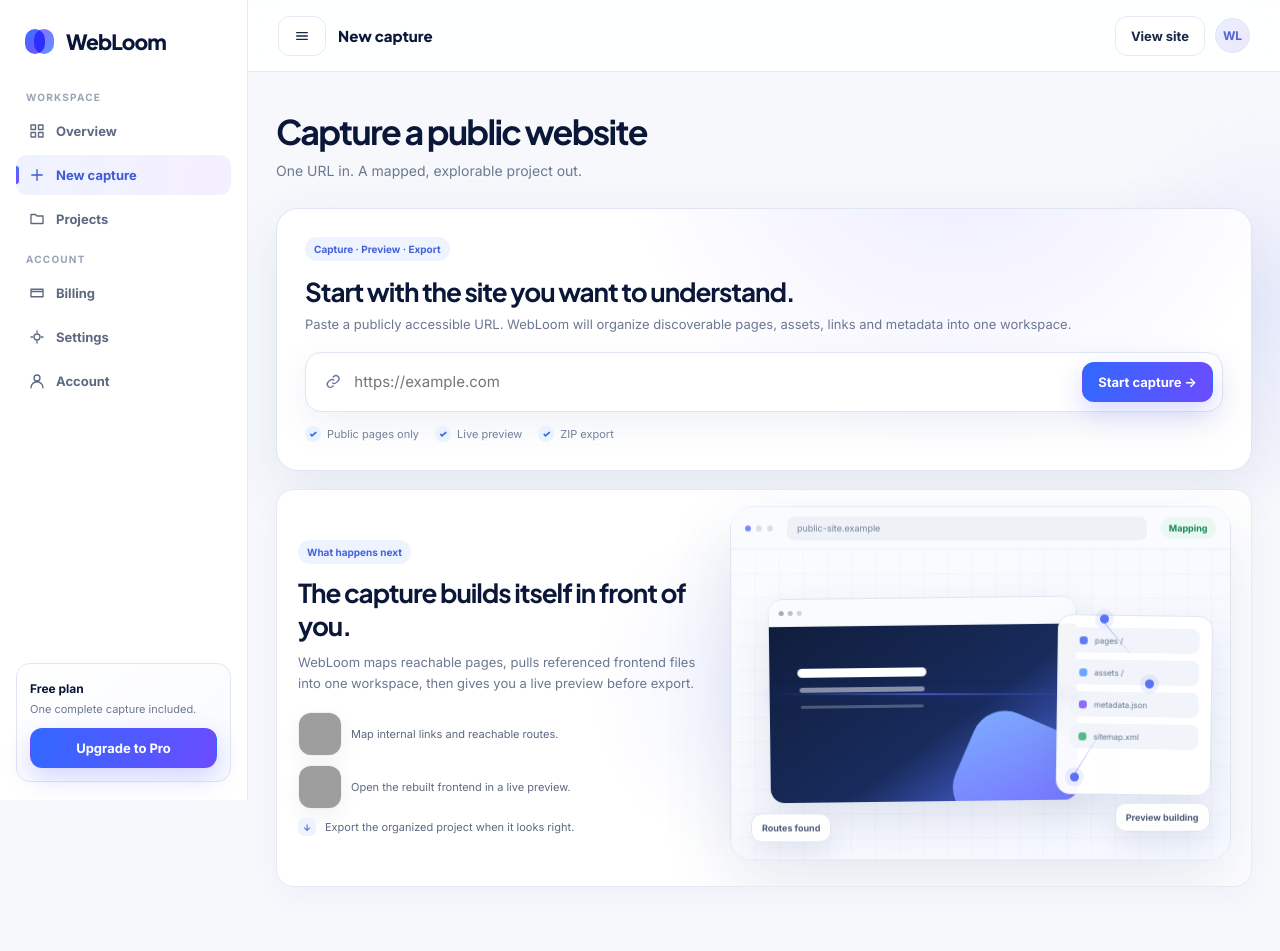
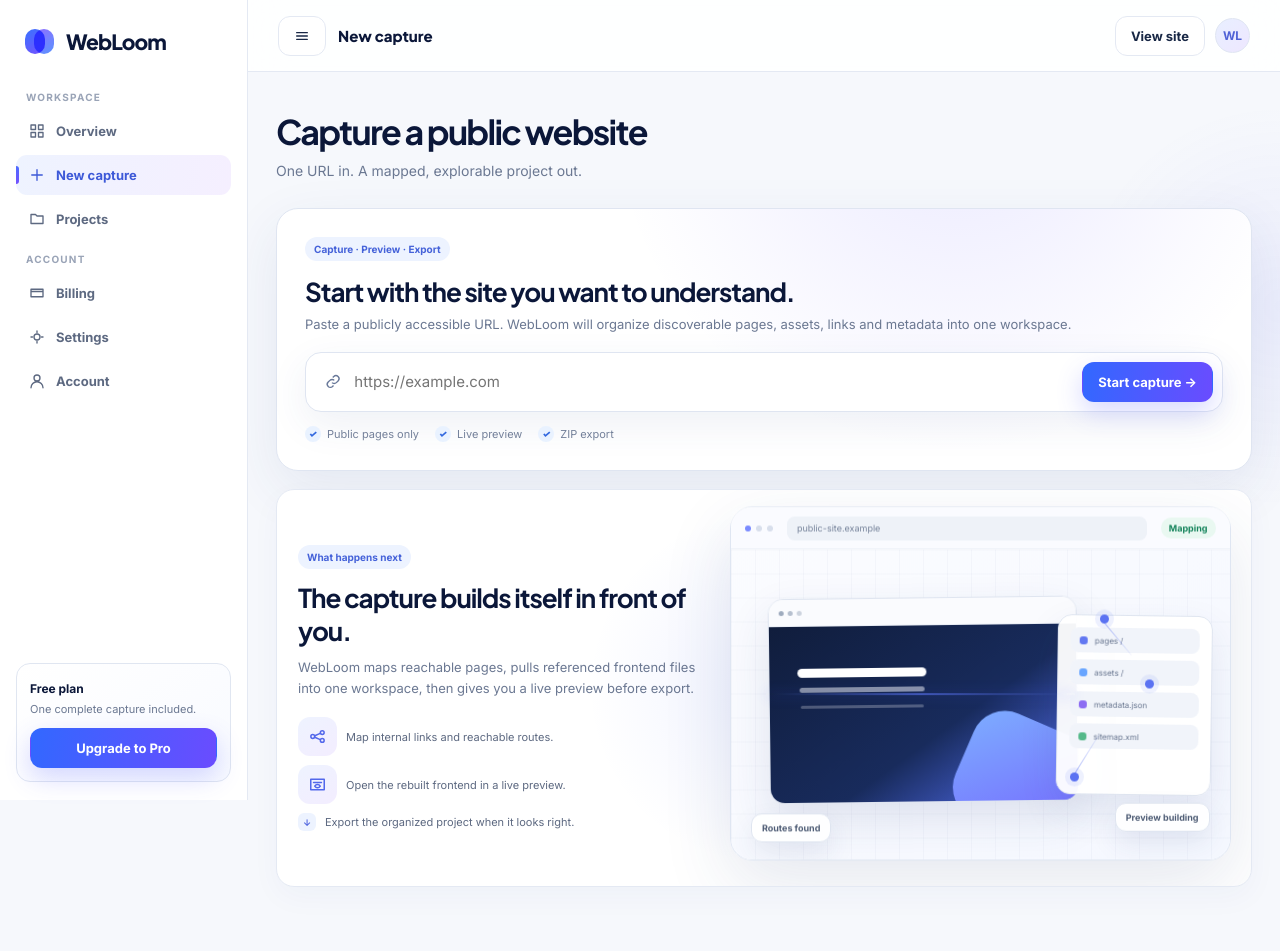
Before and after one commit to greenman9909-cmd/spa-ripper, a Flask app: page /new in a window 1280 px wide. Run offline with Flask 3, Linux system fonts and the light colour scheme; grey boxes are pictures that could not be loaded.

Commit message:
Remove generated icons from WebLoom capture page

```diff
--- a/web/templates/new.html
+++ b/web/templates/new.html
@@ -16,7 +16,7 @@
   <div class="capture-progress-copy"><b id="captureProgressTitle">Connecting to the site…</b><span id="captureProgressMeta">Checking the public entry page.</span></div>
 </div></section>
 <section class="card visual-grid reveal motion-surface" data-scrub style="margin-top:18px">
-<div class="visual-copy"><span class="badge">What happens next</span><h2 style="margin-top:12px">The capture builds itself in front of you.</h2><p>WebLoom maps reachable pages, pulls referenced frontend files into one workspace, then gives you a live preview before export.</p><div class="mini-points"><div class="mini-point"><img class="hf-icon" src="https://d8j0ntlcm91z4.cloudfront.net/user_3JEMaztk5cydq3baJVYezSUuipQ/hf_20260926_171855_1fee051f-b809-4a62-9332-a64489e4a603.png" alt=""><span>Map internal links and reachable routes.</span></div><div class="mini-point"><img class="hf-icon" src="https://d8j0ntlcm91z4.cloudfront.net/user_3JEMaztk5cydq3baJVYezSUuipQ/hf_20260926_171855_0ddd2e8c-0081-4e3e-95fa-6effad831f5d.png" alt=""><span>Open the rebuilt frontend in a live preview.</span></div><div class="mini-point"><i>↓</i><span>Export the organized project when it looks right.</span></div></div></div>
+<div class="visual-copy"><span class="badge">What happens next</span><h2 style="margin-top:12px">The capture builds itself in front of you.</h2><p>WebLoom maps reachable pages, pulls referenced frontend files into one workspace, then gives you a live preview before export.</p><div class="mini-points"><div class="mini-point"><span class="metric-icon"><svg viewBox="0 0 24 24"><circle cx="6" cy="12" r="2.4"/><circle cx="18" cy="7" r="2.4"/><circle cx="18" cy="17" r="2.4"/><path d="M8.5 11 15.5 8M8.5 13l7 3"/></svg></span><span>Map internal links and reachable routes.</span></div><div class="mini-point"><span class="metric-icon"><svg viewBox="0 0 24 24"><path d="M3.5 5.5h17v13h-17z"/><path d="M7 9.5h10M8.5 14s1.3-2 3.5-2 3.5 2 3.5 2-1.3 2-3.5 2-3.5-2-3.5-2z"/></svg></span><span>Open the rebuilt frontend in a live preview.</span></div><div class="mini-point"><i>↓</i><span>Export the organized project when it looks right.</span></div></div></div>
 <div class="stage-card" data-depth="1.15"><div class="stage-toolbar"><span class="stage-dots"><i></i><i></i><i></i></span><span class="stage-url">public-site.example</span><span class="stage-status">Mapping</span></div><div class="stage-body"><div class="stage-browser"><div class="stage-browser-bar"></div><div class="stage-browser-page"></div></div><div class="stage-file-panel"><div class="stage-file"><i></i>pages /</div><div class="stage-file"><i></i>assets /</div><div class="stage-file"><i></i>metadata.json</div><div class="stage-file"><i></i>sitemap.xml</div></div><div class="stage-scan"></div><span class="stage-node a"></span><span class="stage-node b"></span><span class="stage-node c"></span><span class="stage-line a"></span><span class="stage-line b"></span><span class="stage-float one">Routes found</span><span class="stage-float two">Preview building</span></div></div>
 </section></div></main></div><script src="/__spa_ui/static/webloom-app.js"></script><script>
   const params = new URLSearchParams(location.search);
```
